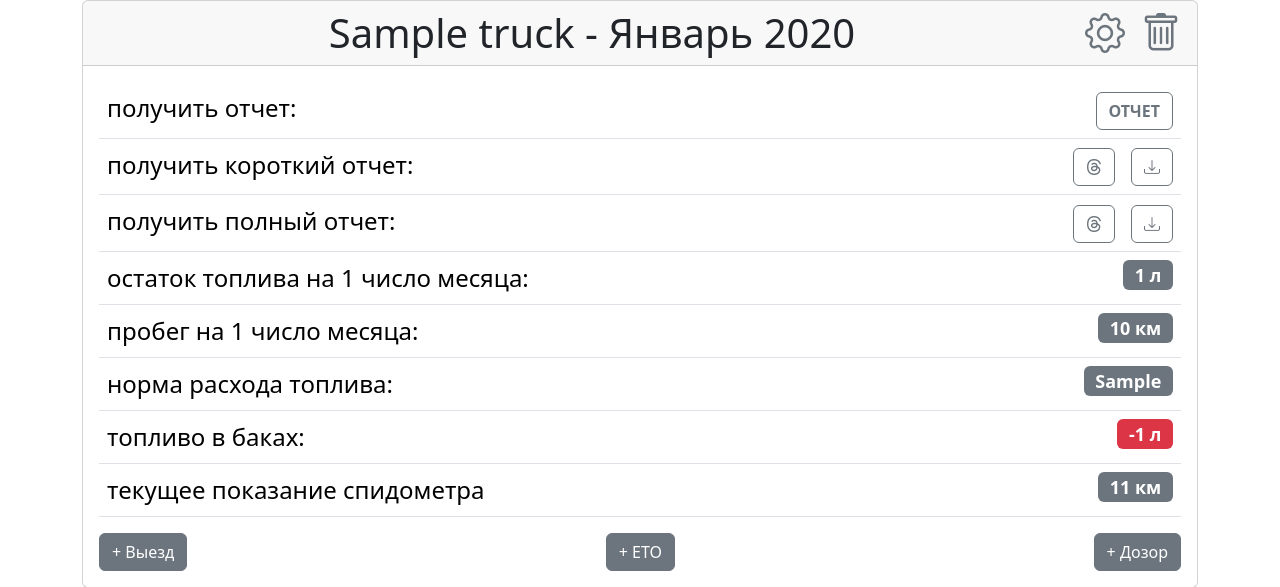
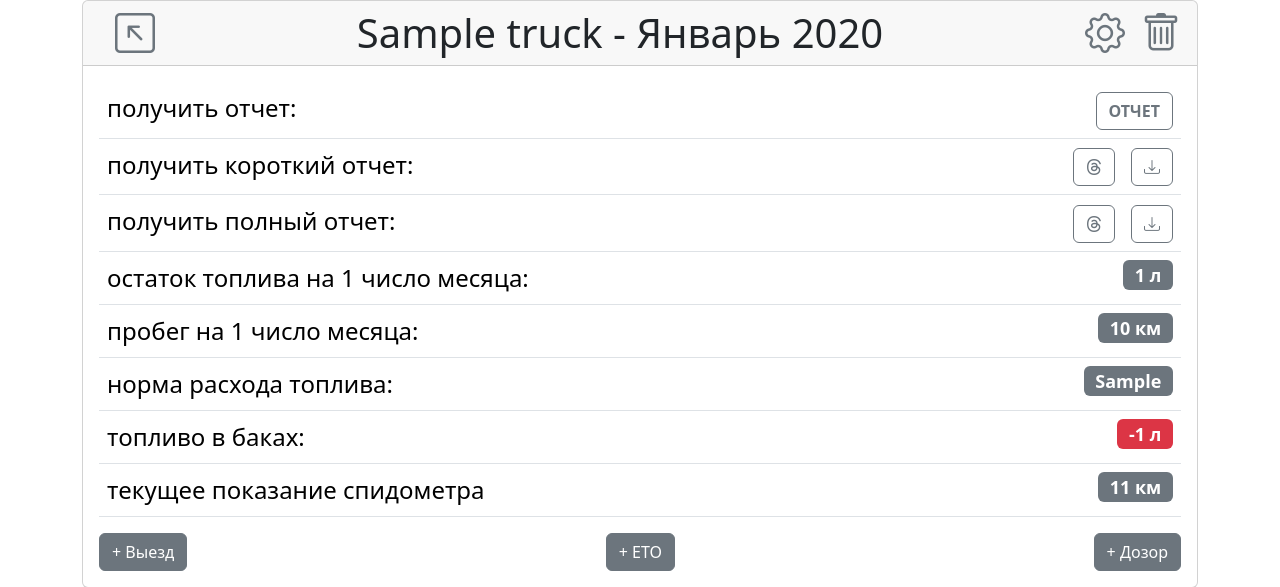
Before and after one commit to daboggg/voditel_v3, a Django app: page /card/1/ in a window 1280 px wide. Shown: the part 68-655 px from the top of the page. Run offline with Django 5.2, Linux system fonts and the light colour scheme; a user stored in the database is signed in; tables that the repository leaves empty hold one stand-in row (values such as "Sample post"); some libraries are stand-ins or nearby versions.

Commit message:
добавил кнопку назад из card detail

```diff
--- a/cards/templates/cards/card_detail.html
+++ b/cards/templates/cards/card_detail.html
@@ -11,6 +11,9 @@
         <div class="card-header">
             <div>
                 <div class="display-6 text-center">
+                    <a class="link-secondary" href="{% url 'card_list' %}">
+                        <i class="ms-3 float-start bi bi-arrow-up-left-square"></i>
+                    </a>
                     {{ title }}
                     <a class="link-secondary" href="{% url 'card_delete' card.id %}">
                         <i class="ms-3 float-end bi bi-trash"></i>
```
